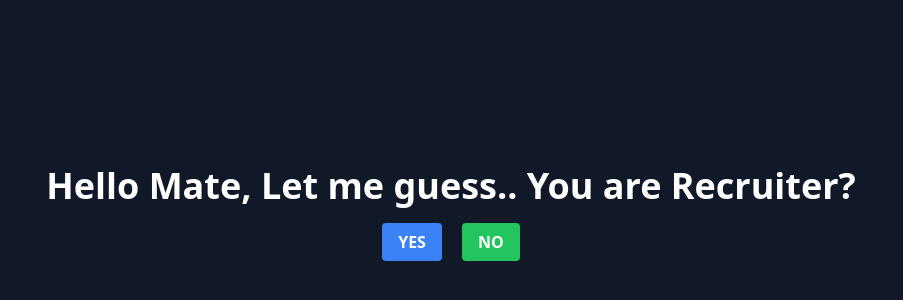
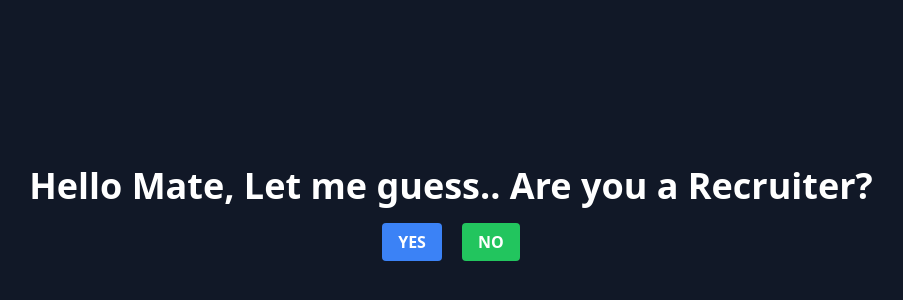
Before and after one commit to Girish-kumar-11/Portfolio, a plain HTML site: page index.html in a window 1280 px wide. Shown: the part 190-490 px from the top of the page, without its empty margins (189-1092 px from the left). Drawn offline with nearby package versions, Linux system fonts and the light colour scheme.

Commit message:
Update index.html

```diff
--- a/index.html
+++ b/index.html
@@ -8,7 +8,7 @@
 </head>
 <body class="bg-gray-900 text-white">
     <div class="min-h-screen flex flex-col items-center justify-center">
-        <h1 class="text-4xl font-bold">Hello Mate, Let me guess.. You are Recruiter?</h1>
+        <h1 class="text-4xl font-bold">Hello Mate, Let me guess.. Are you a Recruiter?</h1>
         <div class="mt-6">
             <a href="Yes.html" class="bg-blue-500 hover:bg-blue-700 text-white font-bold py-2 px-4 rounded">YES</a>
             <a href="No.html" class="ml-4 bg-green-500 hover:bg-green-700 text-white font-bold py-2 px-4 rounded">NO</a>
```
